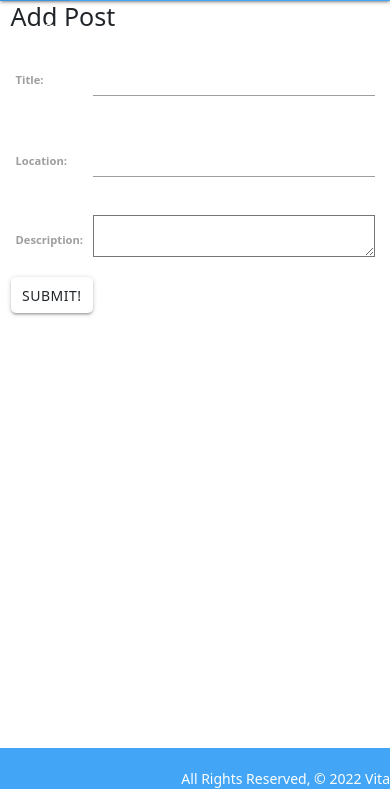
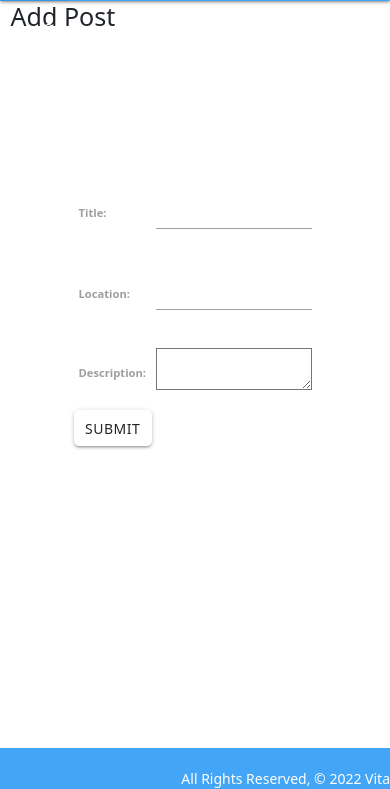
Before and after one commit to tsayavon/Vita-App, a Django app: page /posts/create/ in a window 390 px wide. Shown: the part 55-844 px from the top of the page. Run offline with Django 4.2, Linux system fonts and the light colour scheme; the visitor is signed in with stand-in values (Sample User, id 1).

Commit message:
wip: initial css

```diff
--- a/main_app/templates/main_app/post_form.html
+++ b/main_app/templates/main_app/post_form.html
@@ -5,11 +5,31 @@
 <h1>Add Post</h1>
 {% endif %}
 
+<section class="py-5">
+  <div class="container px-4 px-lg-5 my-5">
+    <div class="row gx-4 gx-lg-5 align-items-center">
+      <div class="col-sm-6 px-0 d-none d-sm-block">
+        <img
+          src="https://i.imgur.com/6Axz3Hw.png"
+          alt="black border photo collage"
+          class="w-100 h-100"
+          style="object-fit: cover; object-position: left"
+        />
+      </div>
+      <div class="col-md-6">
+        <div
+          class="d-flex align-items-center h-custom-2 px-5 ms-xl-4 mt-2 pt-5 pt-xl-0 mt-xl-n5"
+        >
         <form action="" method="post">
           {% csrf_token %}
           <table>
             {{ form.as_table }}
           </table>
-  <input type="submit" value="Submit!" class="btn" />
+          <input type="submit" value="Submit" class="btn" />
         </form>
+        </div>
+      </div>
+    </div>
+  </div>
+</section>
 {% endblock %}
```
Lines whose indentation alone changed are shown as unchanged.
